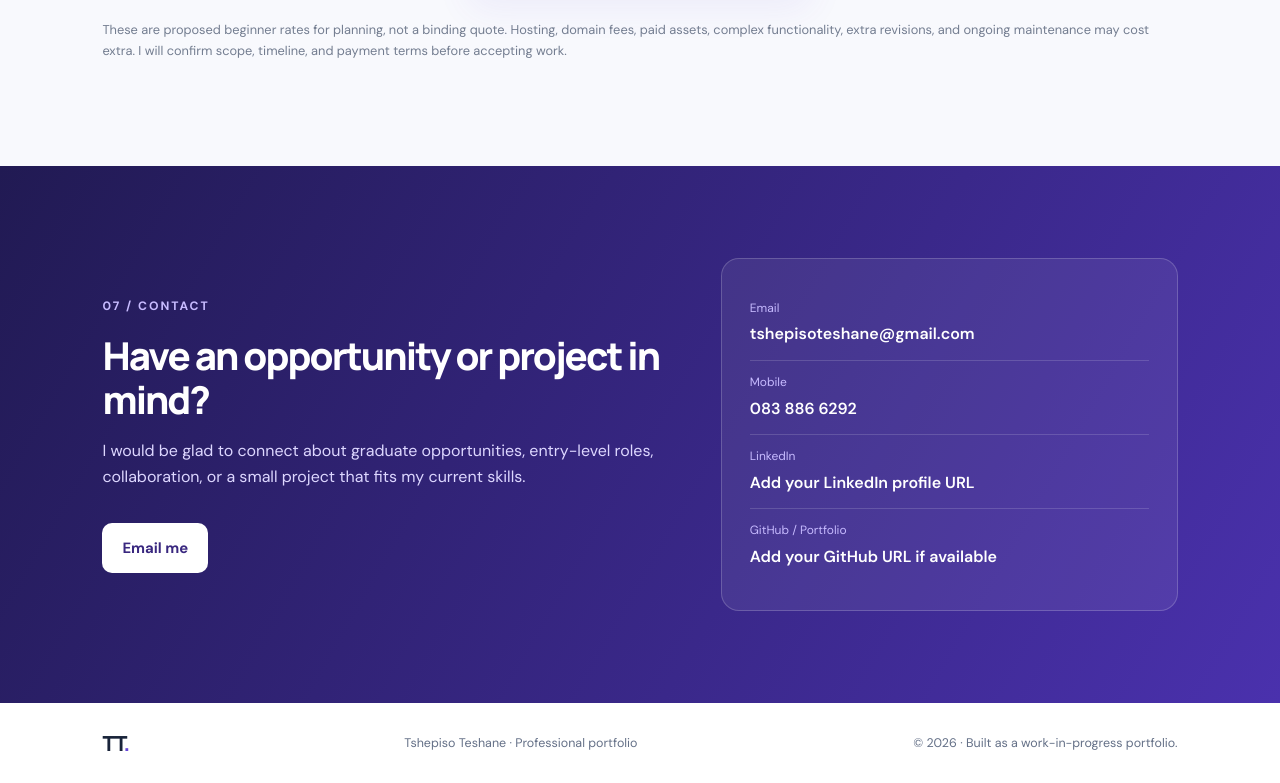
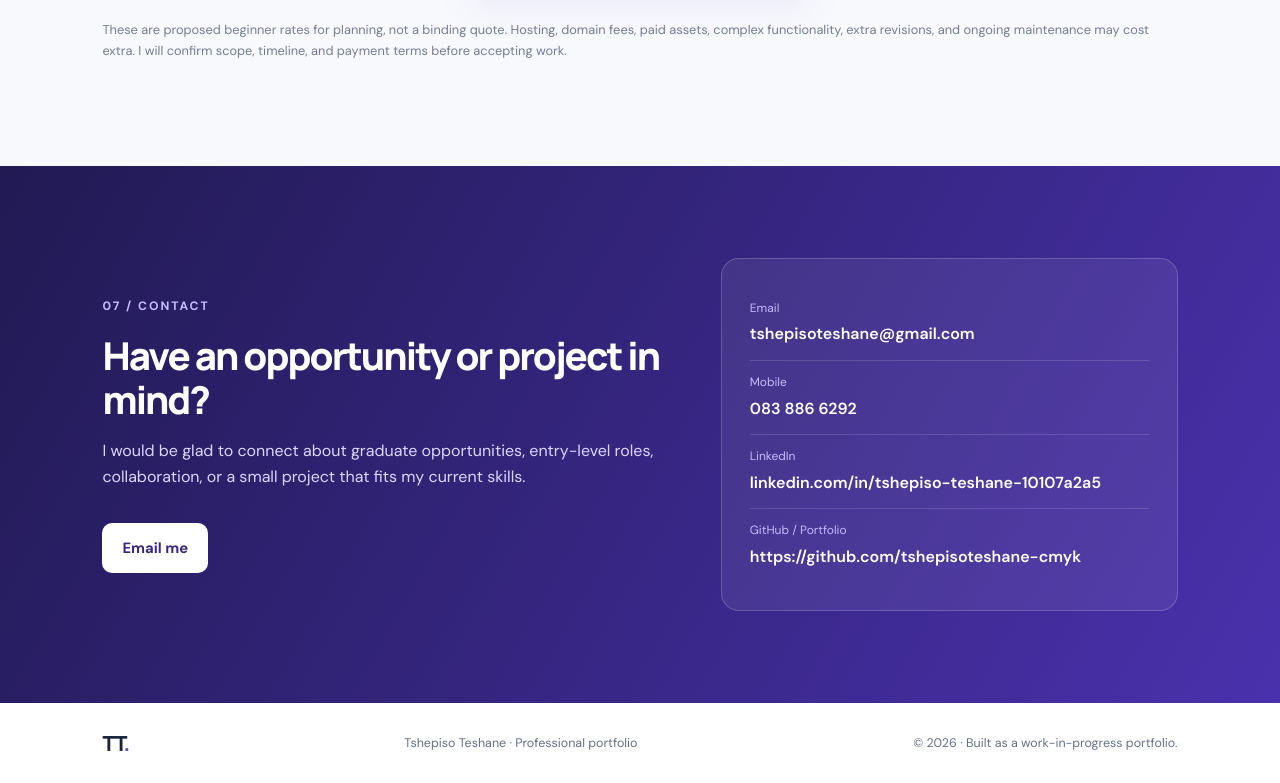
Before and after one commit to tshepisoteshane-cmyk/Tshepiso-Business-Website, a plain HTML site: page index.html in a window 1280 px wide. Shown: the part 4682-5465 px from the top of the page. Drawn offline with Linux system fonts and the light colour scheme.

Commit message:
Update LinkedIn and GitHub profile links

```diff
--- a/index.html
+++ b/index.html
@@ -223,8 +223,8 @@
       <div class="contact-details">
         <div><span>Email</span><a href="mailto:tshepisoteshane@gmail.com">tshepisoteshane@gmail.com</a></div>
         <div><span>Mobile</span><a href="tel:+27838866292">083 886 6292</a></div>
-        <div><span>LinkedIn</span><a href="YOUR_LINKEDIN_URL">Add your LinkedIn profile URL</a></div>
-        <div><span>GitHub / Portfolio</span><a href="YOUR_GITHUB_URL">Add your GitHub URL if available</a></div>
+        <div><span>LinkedIn</span><a href="YOUR_LINKEDIN_URL">linkedin.com/in/tshepiso-teshane-10107a2a5</a></div>
+        <div><span>GitHub / Portfolio</span><a href="YOUR_GITHUB_URL">https://github.com/tshepisoteshane-cmyk</a></div>
       </div>
     </section>
   </main>
```
